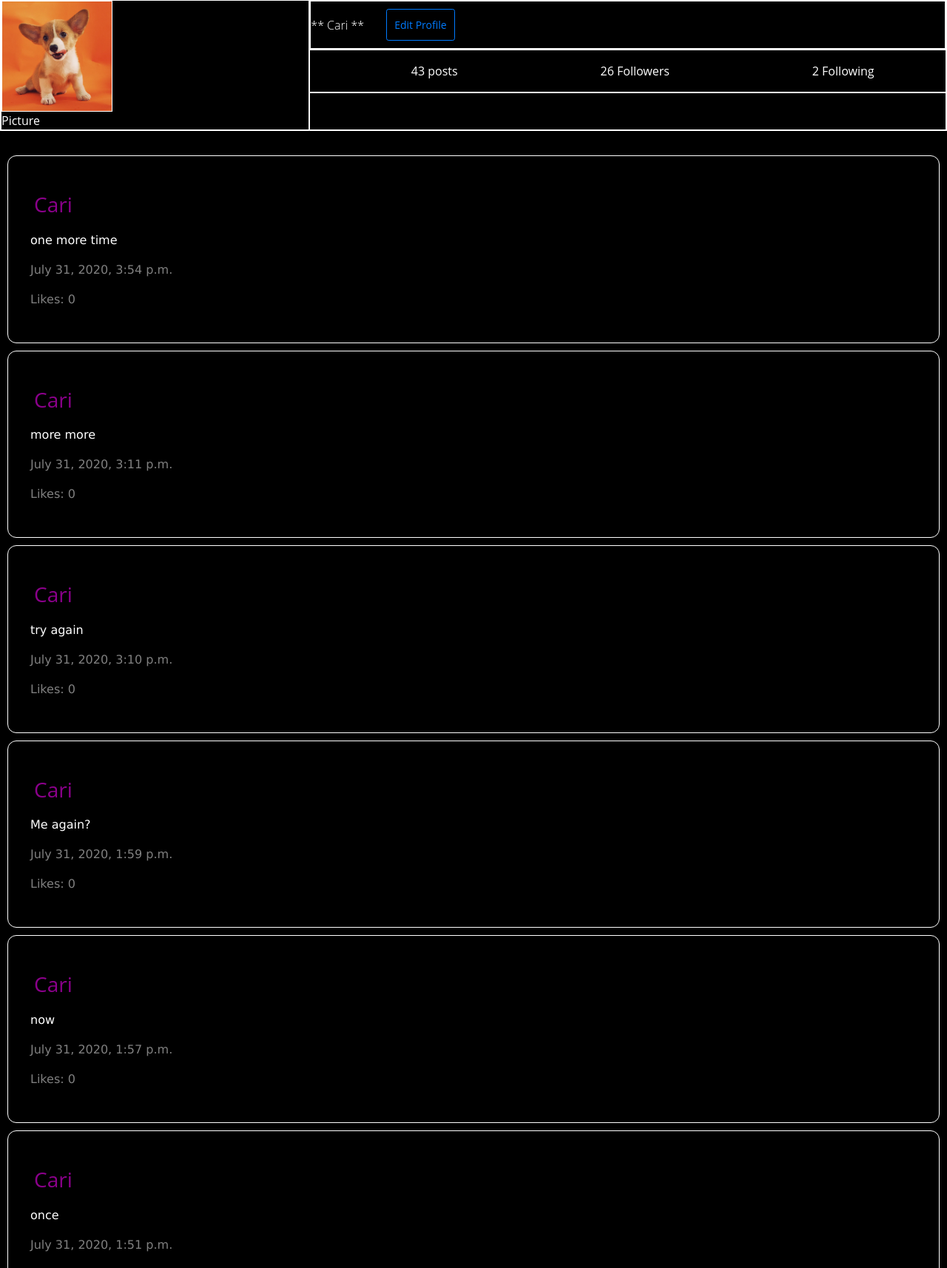
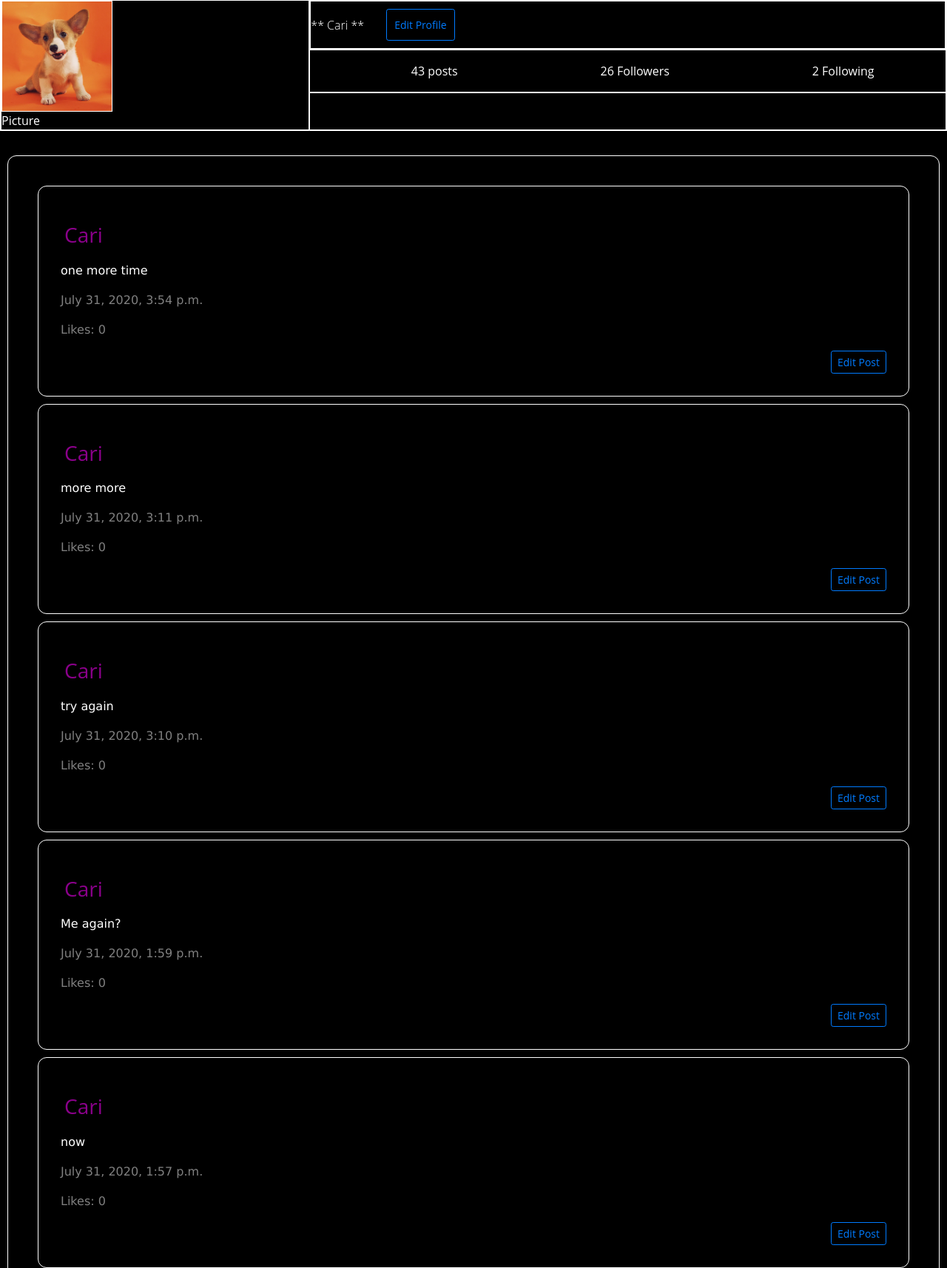
Before and after one commit to CarinaLR/Network, a Django app: a page that uses network/templates/network/profile.html in a window 1280 px wide. Shown: the part 158-1872 px from the top of the page at 74% size. Run offline with Django 3.2, Linux system fonts and the light colour scheme; a user stored in the database is signed in; data comes from the database, SQL or seed files in the repository; some libraries are stand-ins or nearby versions.

Commit message:
making proccess

```diff
--- a/network/static/network/main.js
+++ b/network/static/network/main.js
@@ -8,6 +8,9 @@ document.addEventListener("DOMContentLoaded", function () {
   document
     .querySelector("#follow_profile")
     .addEventListener("click", () => unfollow_button());
+  document
+    .querySelector("#edit_post")
+    .addEventListener("click", () => edit_post(post_id));
 });
 
 function load_posts() {
@@ -26,3 +29,86 @@ function unfollow_button() {
   // Show more edit profile and hide user profile
   document.querySelector("#follow_profile").style.display = "none";
 }
+
+function edit_post(post_id) {
+  console.log("post_id -> ", post_id);
+  post_id = post_id;
+  // const query_selector = document.querySelector(".compose-post").click(() => {
+  //   let id_post = $(this).data("id");
+  //   console.log("id_post -> ", id_post);
+  // });
+  // console.log("query_selector - ", query_selector);
+
+  if (post_id) {
+    // document.querySelector("#titlePage").style.display = "none";
+    // document.querySelector("#inputText").style.display = "none";
+    // document.querySelector("#timeInfo").style.display = "none";
+    //Get request by id.
+    fetch(`/post/${post_id}`)
+      .then((response) => response.json())
+      .then((response) => {
+        if (response) {
+          console.log("response", response);
+        } else {
+          console.log("not found");
+        }
+      });
+
+    console.log("I'm here");
+  }
+
+  // const blockDiv = document.createElement("div");
+  // blockDiv.className = "compose-edit";
+
+  // const newDiv = document.createElement("div");
+  // newDiv.className = "newDiv";
+
+  // const titlePage = document.createElement("h3");
+  // titlePage.id = "titlePage";
+  // titlePage.innerHTML = "Edit Post";
+
+  // const formPost = document.createElement("form");
+  // formPost.className = "form-group";
+  // formPost.method = "POST";
+
+  // const textarea = document.createElement("textarea");
+  // textarea.id = "content";
+  // textarea.className = "form-group";
+  // textarea.name = "content";
+
+  // const break_p = document.createElement("br");
+
+  // const input_edit = document.createElement("input");
+  // input_edit.type = "submit";
+  // input_edit.id = "post-button";
+  // input_edit.className = "btn btn-primary";
+  // input_edit.value = "Save";
+  // input_edit.name = "post";
+
+  // formPost.appendChild(textarea);
+  // formPost.appendChild(break_p);
+  // formPost.appendChild(input_edit);
+
+  // newDiv.appendChild(titlePage);
+  // newDiv.appendChild(formPost);
+
+  // // Show textarea post and hide post
+  // document.querySelector(".compose-post").style.display = "none";
+  // document.querySelector(".compose-edit").style.display = "block";
+}
+
+function post_view(post) {
+  const post_id = post.id;
+  const post_username = post.username;
+  const post_time = post.time;
+  const post_like = post.like;
+
+  // Show textarea post and hide post
+  // document.querySelector(".inputText").style.display = "none";
+  // document.querySelector(".timeInfo").style.display = "none";
+
+  console.log("Post ->", post);
+  console.log("post_username ->", post_username);
+  console.log("post_time ->", post_time);
+  console.log("post_id ->", post_id);
+}
--- a/network/static/network/styles.css
+++ b/network/static/network/styles.css
@@ -143,6 +143,15 @@ img {
   font-family: inherit;
 }
 
+.compose-edit {
+  padding: 30px;
+  margin: 10px;
+  border: 1px solid white;
+  border-radius: 12px;
+  clear: both;
+  vertical-align: inherit;
+  border-collapse: separate;
+}
 /* paginator */
 
 .pagination > span > a.active {
--- a/network/templates/network/profile.html
+++ b/network/templates/network/profile.html
@@ -42,14 +42,22 @@
      </section>
      </header>
      <hr>
+     <div id="post-view">
+        <div id="post-table">
      {% for post in userPost %}
-     <div class="compose-post">
-     <h3 id="titlePage">{{ post.username }}</h3>
-    <p class="inputText">{{ post.content }}</p>
-    <p class="timeInfo">{{ post.timestamp }}</p>
-    <p class="timeInfo"> Likes: 0 </p>
+        <div class="compose-post" data-id="{{ post.id }}
+        ">
+            <h3 id="titlePage">{{ post.username }}</h3>
+            <p class="inputText">{{ post.content }}</p>
+            <p class="timeInfo">{{ post.timestamp }}</p>
+            <p class="timeInfo"> Likes: 0 </p>
+            <div class="follow_profile">
+                <button class="btn btn-sm btn-outline-primary" id="edit_post" class="follow_profile" onclick="edit_post({{ post.id }})">Edit Post</button>
+            </div>
+        </div>
+     {% endfor %}
+      </div>
     </div>
-     {% endfor %}
 {% endblock %}
 {% block script %}
 <script src="{% static 'network/main.js' %}"></script>
--- a/network/views.py
+++ b/network/views.py
@@ -209,20 +209,28 @@ def posts(request):
 def post(request, post_id):
     queryset = Post.objects.all()
     print("queryset ->", queryset)
-
+    username = request.user
     # Query for requested post
     try:
-        post = Post.objects.get(pk=post_id)
+        post = Post.objects.get(username=username, pk=post_id)
     except Post.DoesNotExist:
         return JsonResponse({"error": "Post not found."}, status=404)
 
     # Return post contents
     if request.method == "GET":
-        print("post_id ->", post.id)
-        print("post ->", post.content)
-        print("user -> post ->", post.username)
-        # return JsonResponse(queryset.serialize())
-
+        post_id = post.id
+        print("post_id ->", post_id)
+        post_username = post.username
+        print("user ->", post_username)
+        post_content = post.content
+        print("content ->", post_content)
+        post_timestamp = post.timestamp
+        print("time ->", post_timestamp)
+        response = {"post_id": post_id, "post_username": post_username,
+                    "post_content": post_content, "post_timestamp": post_timestamp}
+        for post in queryset:
+            if post.id == post_id:
+                return JsonResponse(post.id, safe=False)
     else:
         return JsonResponse({
             "error": "GET or PUT request required."
```
